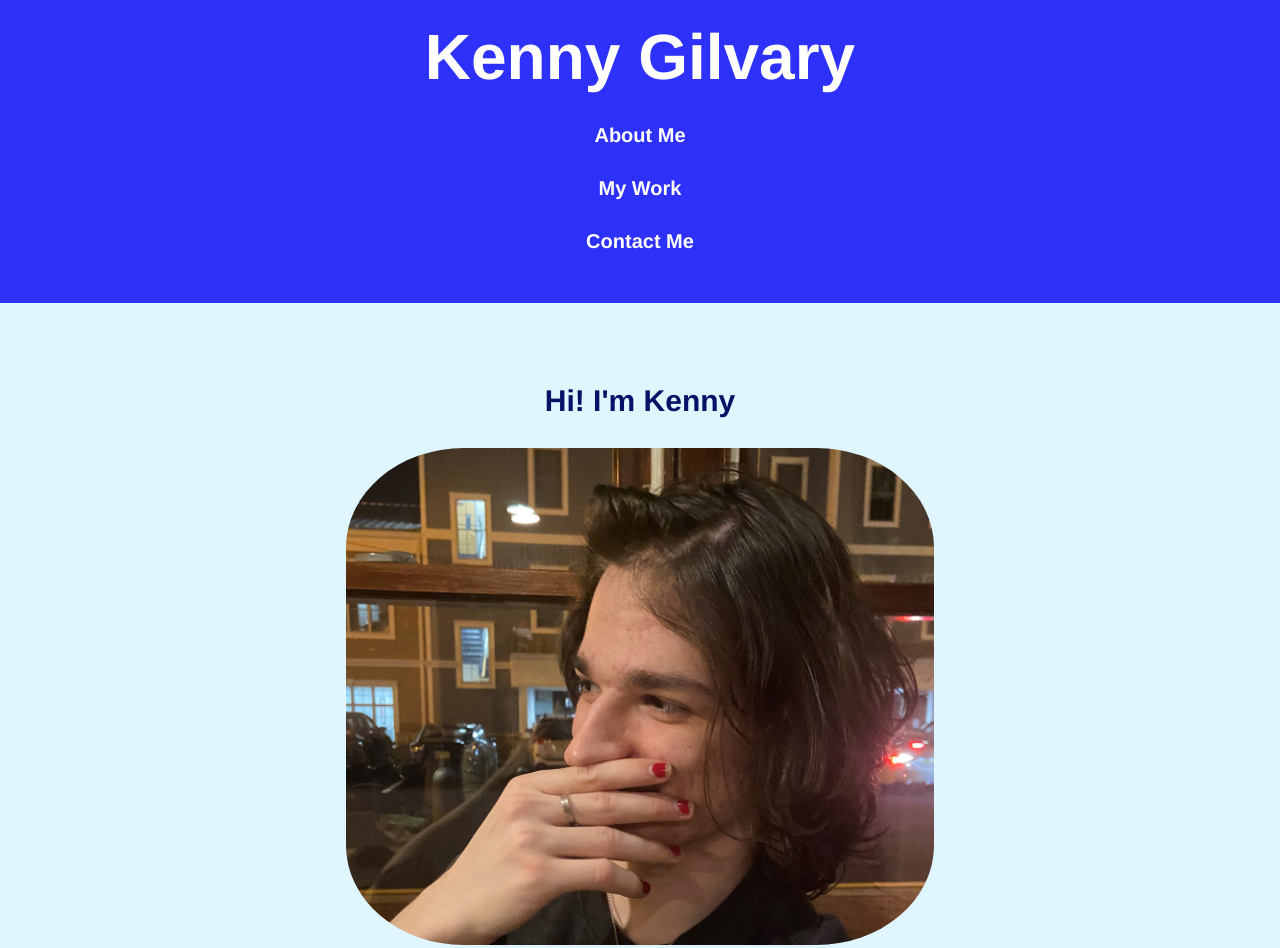
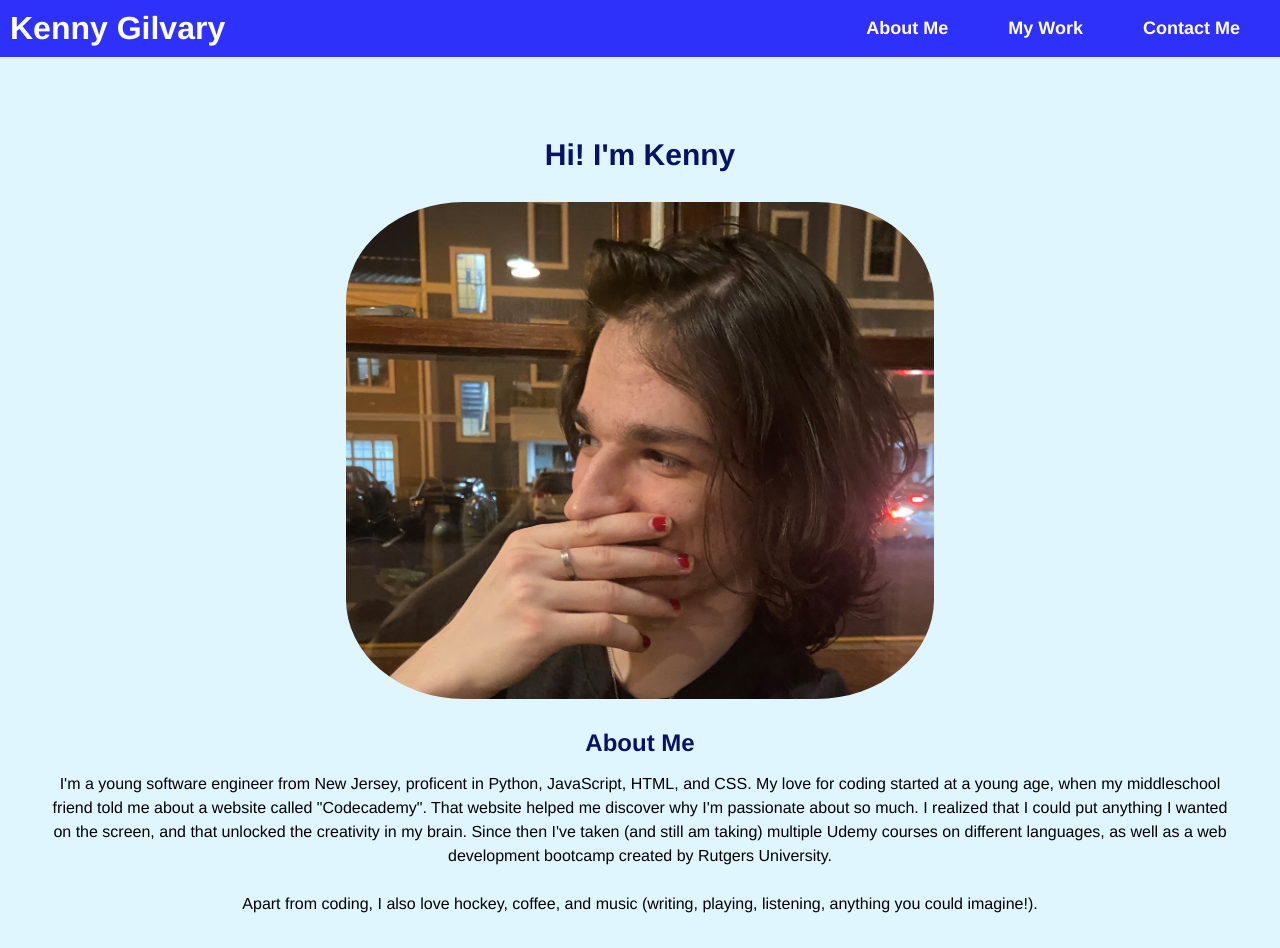
Before and after one commit to kgil60/professional-portfolio, a plain HTML site: page index.html in a window 1280 px wide. Shown: the top 948 px of the page. Drawn offline with Linux system fonts and the light colour scheme.

Commit message:
add media query for desktop screens

```diff
--- a/assets/styles/style.css
+++ b/assets/styles/style.css
@@ -4,7 +4,6 @@
     --secondary-background: #2D31FA;
     --border: #051367;
     --primary-text: #051367;
-    /* --secondary-text: #DFF6FF; */
 }
 
 /* general styles */
@@ -153,5 +152,41 @@ footer {
 footer p {
     color: #fff;
     font-weight: bold;
-    font-size: 12px;
+    font-size: 1.0rem;
 }
+
+/* media query for desktop screens */
+@media screen and (min-width: 980px) {
+    header {
+        flex-direction: row;
+        justify-content: space-between;
+        align-items: center;
+        padding: 10px;
+    }
+
+    header h1 {
+        font-size: 32px;
+        margin: 0;
+    }
+
+    header nav ul {
+        flex-direction: row;
+        align-items: center;
+    }
+
+    header nav ul li {
+        margin: 0;
+    }
+
+    header nav ul li a {
+        font-size: 18px;
+    }
+
+    header nav ul li a:hover {
+        color: #ababab;
+    }
+
+    footer {
+        padding: 20px
+    }
+}
```
